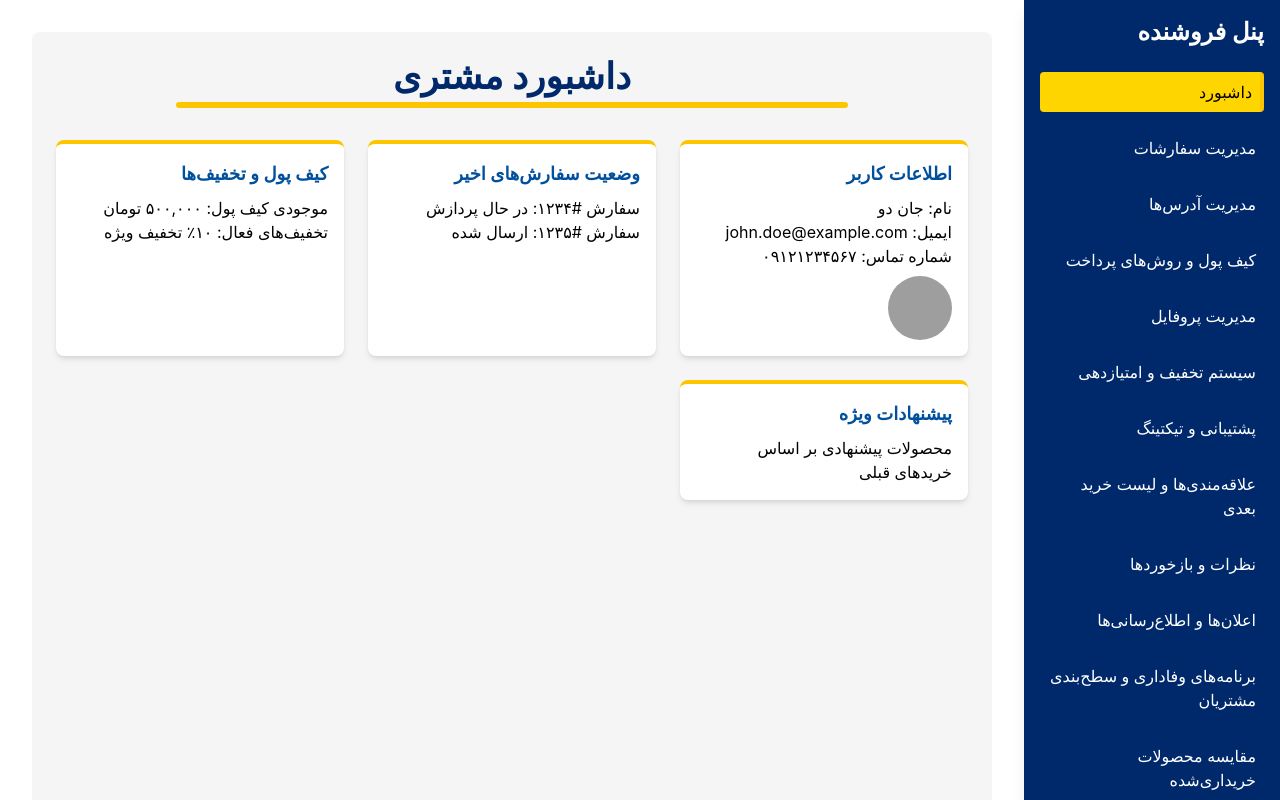
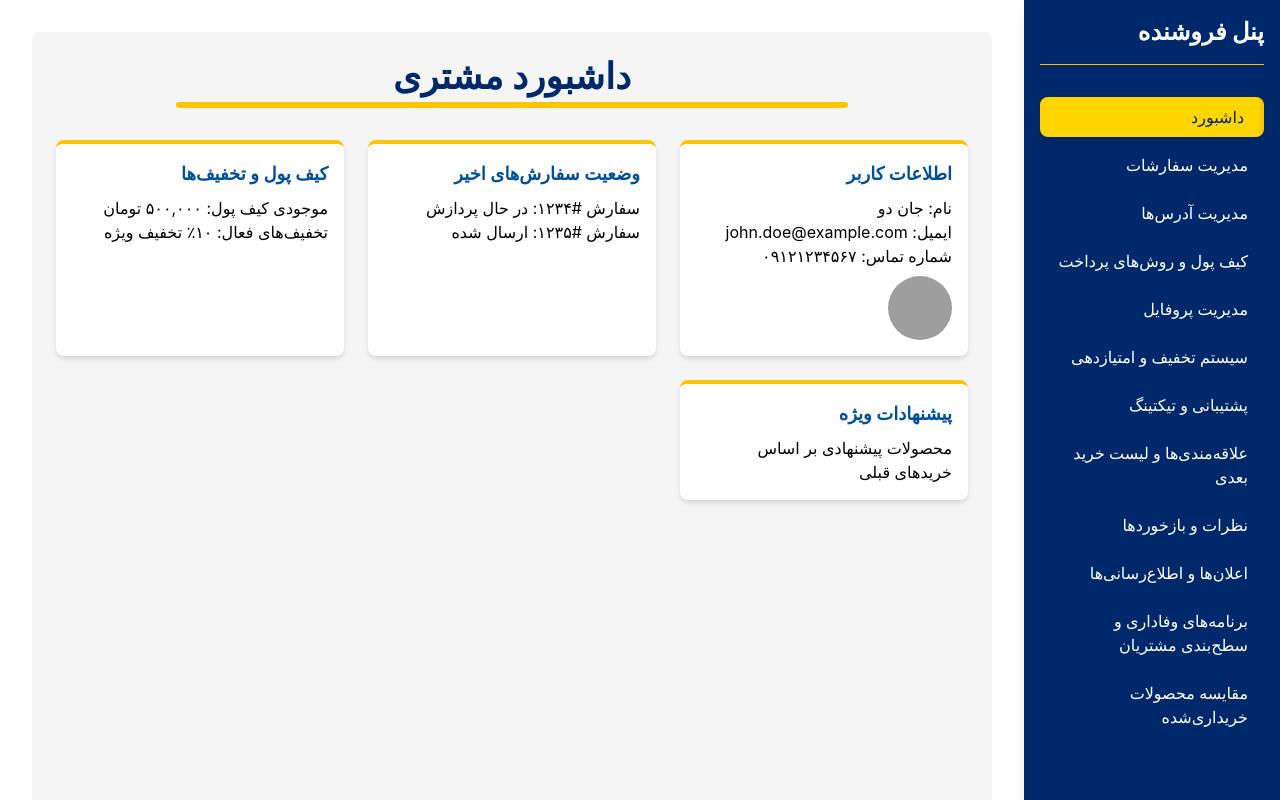
Before and after one commit to SabaAnsari2002/pwa-store, a React (Vite) app: page /customer-dashboard in a window 1280 px wide. Built offline with nearby package versions, Linux system fonts and the light colour scheme; grey boxes are pictures that could not be loaded.

Commit message:
change style in customer panel

```diff
--- a/src/components/customer/Sidebar.tsx
+++ b/src/components/customer/Sidebar.tsx
@@ -4,19 +4,7 @@ import { Link, useLocation } from "react-router-dom";
 const Sidebar: React.FC = () => {
     const location = useLocation();
 
-    return (
-        <div
-            className="sidebar p-4 min-h-screen"
-            style={{
-                direction: 'rtl',
-                textAlign: 'right',
-                backgroundColor: '#00296B',
-                color: '#ffffff',
-            }}
-        >
-            <h2 className="text-2xl font-bold mb-6">پنل فروشنده</h2>
-            <ul>
-                {[
+    const menuItems = [
         { to: "/customer-dashboard", label: "داشبورد" },
         { to: "/customer-dashboard/orders", label: "مدیریت سفارشات" },
         { to: "/customer-dashboard/addresses", label: "مدیریت آدرس‌ها" },
@@ -29,16 +17,30 @@ const Sidebar: React.FC = () => {
         { to: "/customer-dashboard/notifications", label: "اعلان‌ها و اطلاع‌رسانی‌ها" },
         { to: "/customer-dashboard/loyalty", label: "برنامه‌های وفاداری و سطح‌بندی مشتریان" },
         { to: "/customer-dashboard/compare-products", label: "مقایسه محصولات خریداری‌شده" },
-                ].map(({ to, label }) => {
+    ];
+
+    return (
+        <aside
+            className="w-full md:w-64 p-4 min-h-screen"
+            style={{
+                direction: "rtl",
+                backgroundColor: "#00296B",
+                color: "#ffffff",
+            }}
+        >
+            <h2 className="text-2xl font-extrabold mb-8 border-b border-[#FDC500] pb-4">پنل فروشنده</h2>
+            <ul className="space-y-2">
+                {menuItems.map(({ to, label }) => {
                     const isActive = location.pathname === to;
+
                     return (
-                        <li key={to} className="mb-4">
+                        <li key={to}>
                             <Link
                                 to={to}
-                                className={`block p-2 rounded transition-all duration-200 ${
+                                className={`block px-4 py-2 rounded-lg transition-all duration-200 font-medium ${
                                     isActive
-                                        ? "bg-[#FFD500] text-black border-r-4 border-[#FDC500]"
-                                        : "hover:bg-[#00509D] text-white"
+                                        ? "bg-[#FFD500] text-[#00296B] border-r-4 border-[#FDC500] shadow-md"
+                                        : "hover:bg-[#003F88] text-white"
                                 }`}
                             >
                                 {label}
@@ -47,7 +49,7 @@ const Sidebar: React.FC = () => {
                     );
                 })}
             </ul>
-        </div>
+        </aside>
     );
 };
 
--- a/src/pages/customer/CompareProductsPage.tsx
+++ b/src/pages/customer/CompareProductsPage.tsx
@@ -3,12 +3,18 @@ import React from "react";
 const CompareProductsPage: React.FC = () => {
     return (
         <div className="bg-[#F5F5F5] p-6 rounded-lg min-h-screen" style={{ direction: 'rtl' }}>
-            <h2 className="text-4xl font-bold text-[#00296B] text-center mb-8 relative">
+            {/* عنوان با خط رنگی زیر */}
+            <div className="mb-8">
+                <h2 className="text-4xl font-bold text-[#00296B] text-center pb-3 relative">
                     مقایسه محصولات خریداری‌شده
                     <span className="absolute bottom-0 right-0 left-0 h-1.5 bg-[#FDC500] rounded-full mx-auto w-full max-w-2xl"></span>
                 </h2>
+            </div>
+
+            {/* کارت حاوی جدول */}
+            <div className="bg-white p-4 rounded-lg shadow-md border-t-4 border-[#FDC500]">
                 <div className="overflow-x-auto">
-                <table className="min-w-full bg-white shadow-md rounded-lg overflow-hidden">
+                    <table className="min-w-full bg-white rounded-lg overflow-hidden">
                         <thead className="bg-[#00509D] text-white">
                         <tr>
                             <th className="py-3 px-6 text-right">محصول</th>
@@ -34,6 +40,7 @@ const CompareProductsPage: React.FC = () => {
                     </table>
                 </div>
             </div>
+        </div>
     );
 };
 
```
Lines whose indentation alone changed are shown as unchanged.
